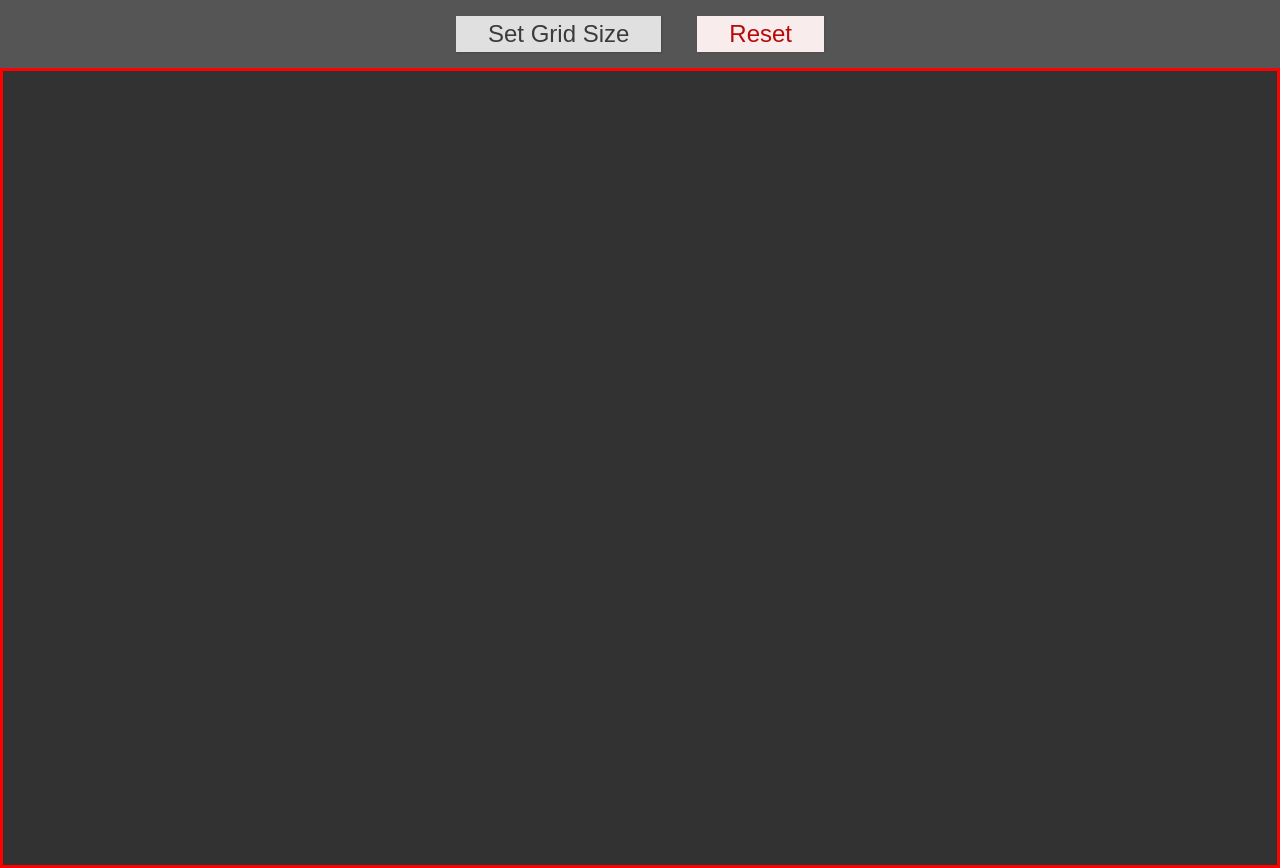
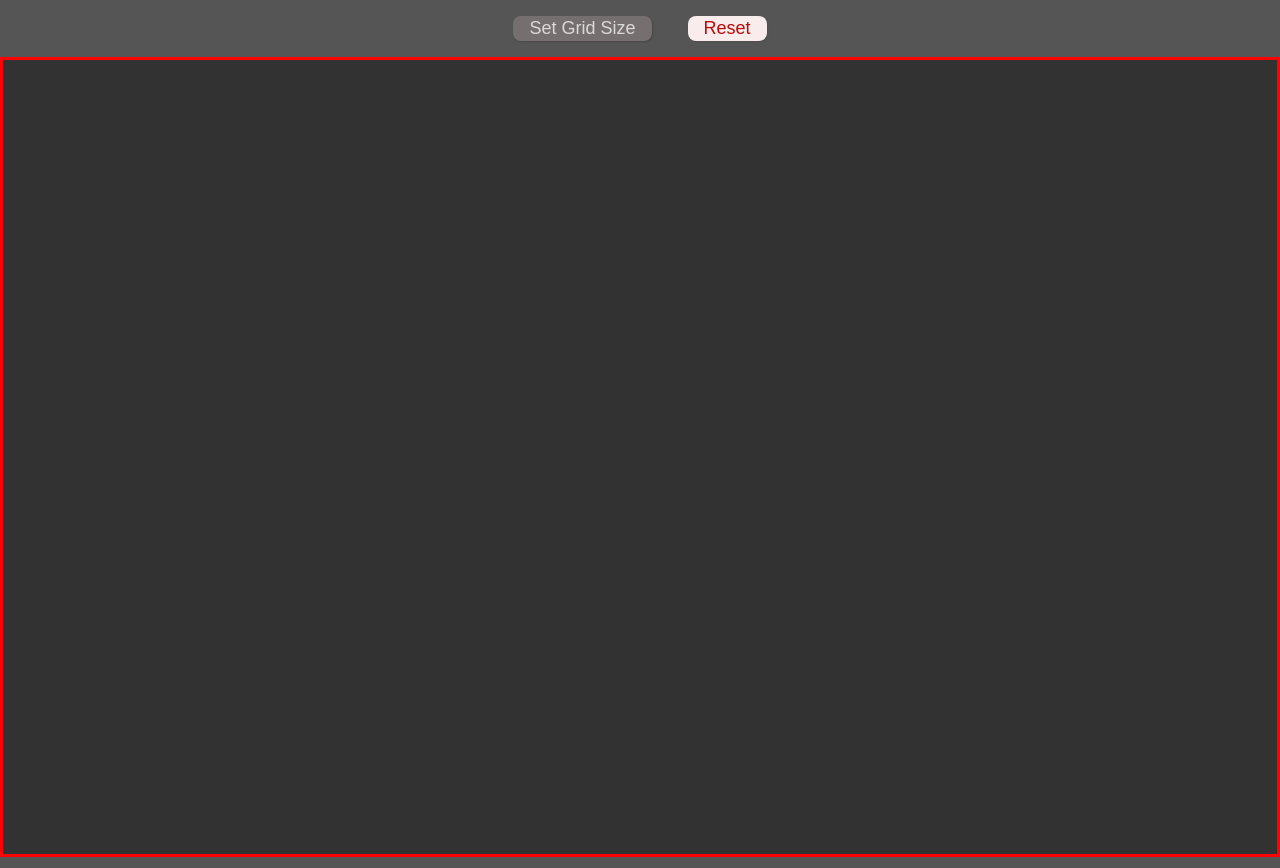
Before and after one commit to phuttonn/etchASketch, a plain HTML site: page index.html in a window 1280 px wide. In both pictures the pointer is over the button "Set Grid Size". Drawn offline with Linux system fonts and the light colour scheme.

Commit message:
Add style to buttons

```diff
--- a/style.css
+++ b/style.css
@@ -44,11 +44,12 @@ body {
     background:none;
     box-shadow:1px 1px 2px rgba(21, 21, 21, 0.1);
     cursor:pointer;
-    font-size:1.5rem;
+    font-size: 18px;
     font-family: 'Dosis', sans-serif;
     margin:0 1rem;
-    padding:.25rem 2rem;
+    padding:.125rem 1rem;
     transition:all .25s ease-in-out;
+    border-radius: 0.5rem;
   }
   .btn:focus, .btn:hover {
     box-shadow:1px 1px 2px rgba(21, 21, 21, 0.2);
@@ -59,7 +60,8 @@ body {
     color:hsl(0, 0%, 23%);
   }
   .btn-normal:hover {
-    background-color:hsl(0, 0%, 88%);
+    color:hsl(0, 0%, 85%);
+    background-color:hsl(0, 3%, 45%);
   }
 
   /* Reset button */
@@ -68,5 +70,6 @@ body {
     color:hsl(0,91%,38%);
   }
   .btn-reset:hover {
-    background-color: hsl(0,50%,90%);
+    color: hsl(0,50%,95%);
+    background-color:hsl(0, 91%, 45%);
   }
```
